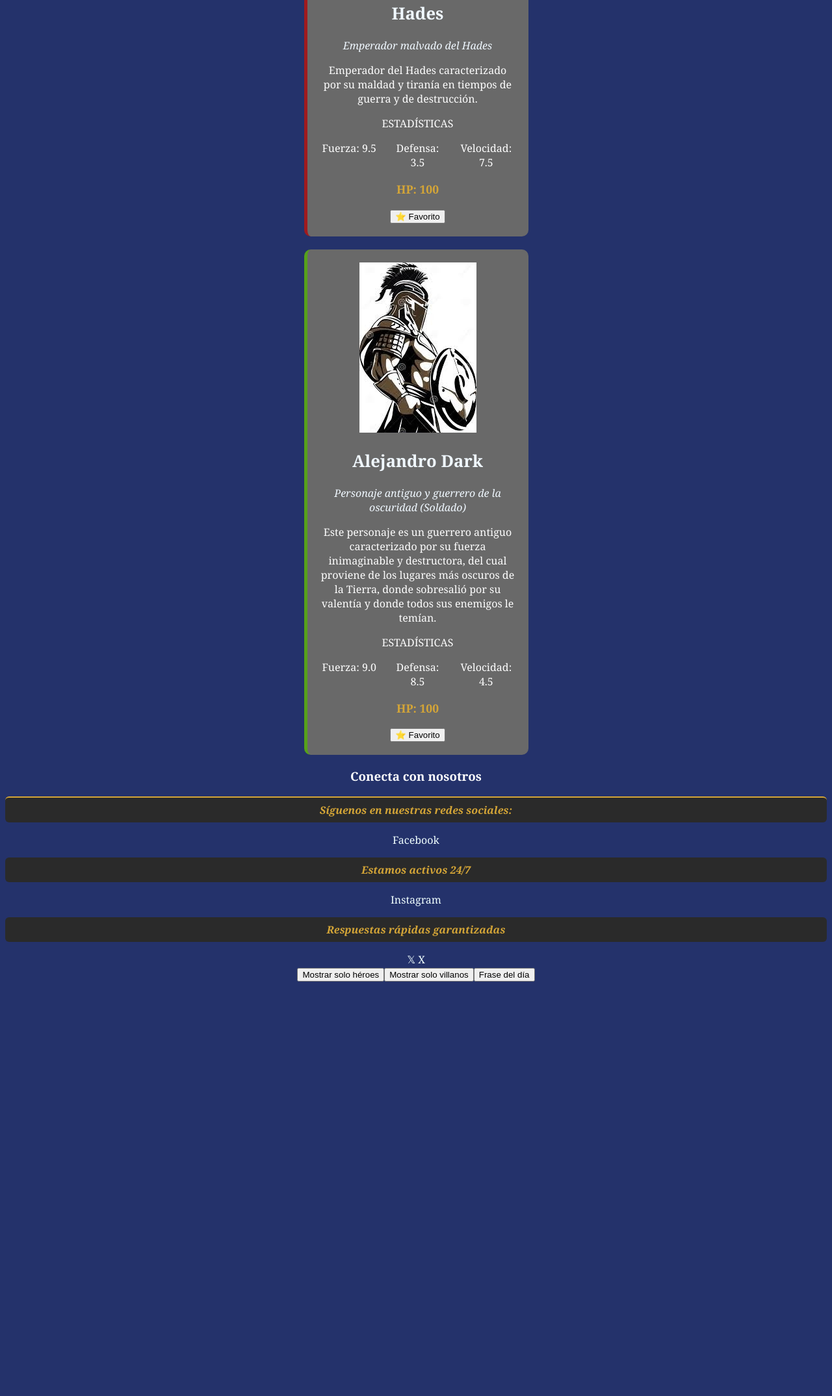
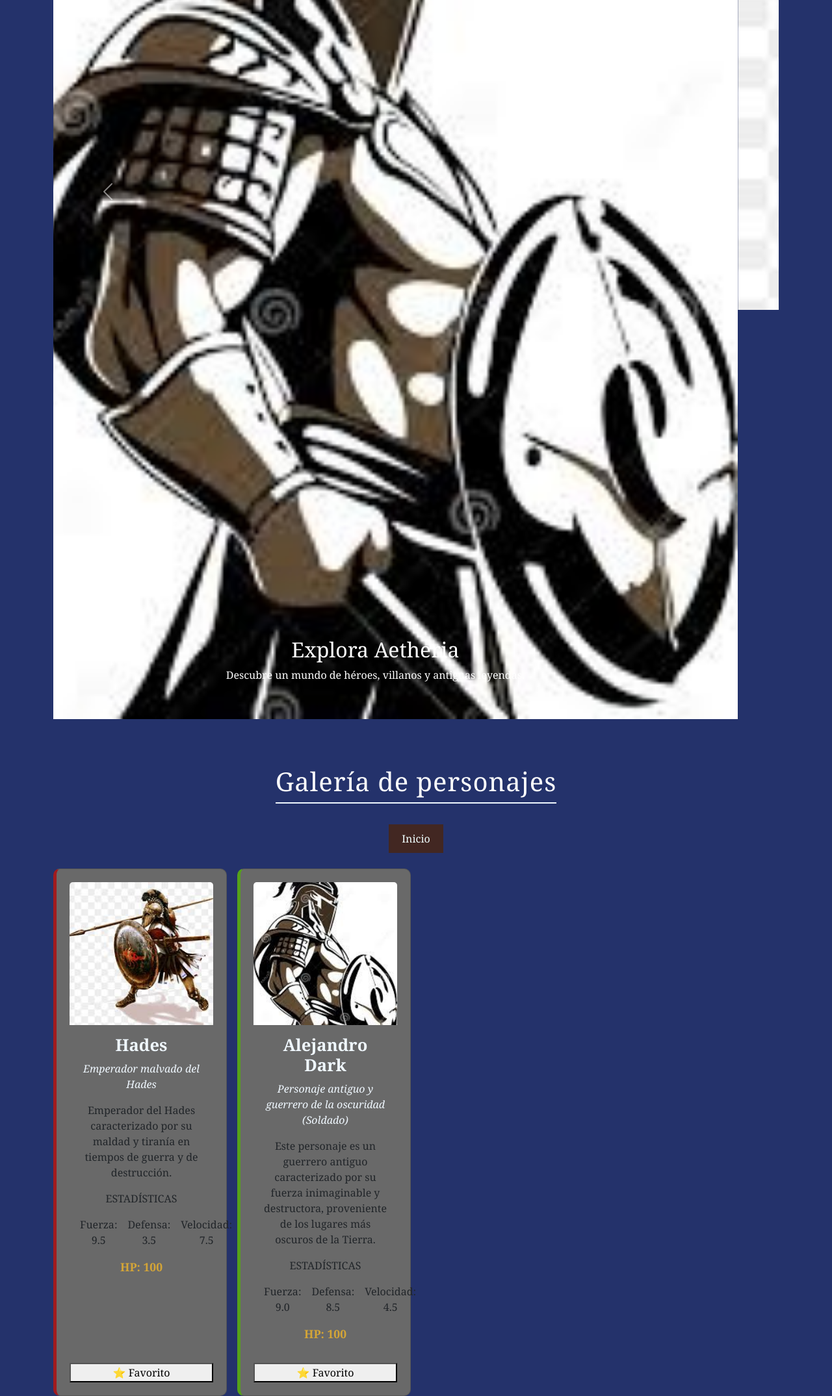
Before and after one commit to Christian-hub-art/Desarrollo-Web-Atheneas, a plain HTML site: page Taller 2 Desarrollo Web BecerraChristian/personajes.html in a window 1280 px wide. Shown: the part 541-2690 px from the top of the page at 65% size. Before the commit the page ends 2060 px from the top, so only its background shows below. Drawn offline with nearby package versions, Linux system fonts and the light colour scheme.

Commit message:
Actulizo con botstrap y

```diff
--- a/Taller 2 Desarrollo Web BecerraChristian/estilos.css
+++ b/Taller 2 Desarrollo Web BecerraChristian/estilos.css
@@ -37,8 +37,12 @@ body {
     background-color: dimgrey;
     padding: 20px;
     border-radius: 10px;
-    max-width: 300px;
-    margin: 20px auto;
+    text-align: center;
+}
+
+.ficha img {
+    height: 220px;
+    object-fit: cover;
 }
 
 .nombre {
--- a/Taller 2 Desarrollo Web BecerraChristian/personajes.html
+++ b/Taller 2 Desarrollo Web BecerraChristian/personajes.html
@@ -4,6 +4,7 @@
 <head>
     <meta charset="UTF-8">
     <meta name="viewport" content="width=device-width, initial-scale=1.0">
+    <link href="https://cdn.jsdelivr.net/npm/bootstrap@5.3.3/dist/css/bootstrap.min.css" rel="stylesheet">
     <link rel="stylesheet" href="estilos.css">
     <script src="script.js" defer></script>
     <title>Proyecto desarrollo web</title>
@@ -12,87 +13,83 @@
 <body>
 
 
-    <div style="text-align: center; padding: 60px 20px;">
-        <h1 id="titulo-galeria">
-            Galería de personajes
-        </h1>
-    </div>
+    <main class="container py-4">
+        <div id="aetheria-carousel" class="carousel slide mb-5" data-bs-ride="carousel">
+            <div class="carousel-inner">
+                <div class="carousel-item active">
+                    <img src="Heroe1.jpg" class="d-block w-100" alt="Héroe de Aetheria">
+                    <div class="carousel-caption">
+                        <h2>Explora Aetheria</h2>
+                        <p>Descubre un mundo de héroes, villanos y antiguas leyendas.</p>
+                    </div>
+                </div>
+                <div class="carousel-item">
+                    <img src="Villano1.jpg" class="d-block w-100" alt="Villano de Aetheria">
+                    <div class="carousel-caption">
+                        <h2>Forja tu leyenda</h2>
+                        <p>Elige tu personaje y comienza tu propia aventura.</p>
+                    </div>
+                </div>
+                <div class="carousel-item">
+                    <img src="Heroe1.jpg" class="d-block w-100" alt="Aventura en Aetheria">
+                    <div class="carousel-caption">
+                        <h2>Comparte la aventura</h2>
+                        <p>Juega, diviértete y encuentra aliados en el camino.</p>
+                    </div>
+                </div>
+            </div>
+            <button class="carousel-control-prev" type="button" data-bs-target="#aetheria-carousel" data-bs-slide="prev">
+                <span class="carousel-control-prev-icon" aria-hidden="true"></span>
+                <span class="visually-hidden">Anterior</span>
+            </button>
+            <button class="carousel-control-next" type="button" data-bs-target="#aetheria-carousel" data-bs-slide="next">
+                <span class="carousel-control-next-icon" aria-hidden="true"></span>
+                <span class="visually-hidden">Siguiente</span>
+            </button>
+        </div>
 
-    <div class="boton">
-        <a href="index.html">
-            Inicio
-        </a>
-    </div>
+        <div class="text-center py-4">
+            <h1 id="titulo-galeria">Galería de personajes</h1>
+        </div>
 
-    <article class="ficha" data-tipo="villano">
+        <div class="boton mb-4">
+            <a href="index.html">Inicio</a>
+        </div>
 
-        <img src="Villano1.jpg"
-             alt="Un tirano cacracterizado por su maldad y soberbia">
+        <section class="row g-3" aria-label="Personajes de Aetheria">
+            <div class="col-12 col-md-6 col-lg-3">
+                <article class="ficha card h-100" data-tipo="villano">
+                    <img src="Villano1.jpg" class="card-img-top" alt="Un tirano caracterizado por su maldad y soberbia">
+                    <div class="card-body">
+                        <h2 class="nombre">Hades</h2>
+                        <p class="clase">Emperador malvado del Hades</p>
+                        <p>Emperador del Hades caracterizado por su maldad y tiranía en tiempos de guerra y de destrucción.</p>
+                        <p>ESTADÍSTICAS</p>
+                        <ul class="stats">
+                            <li>Fuerza: 9.5</li><li>Defensa: 3.5</li><li>Velocidad: 7.5</li>
+                        </ul>
+                        <p class="vida">HP: 100</p>
+                    </div>
+                </article>
+            </div>
 
-        <h2 class="nombre">
-            Hades
-        </h2>
-
-        <p class="clase">
-            Emperador malvado del Hades
-        </p>
-
-        <p>
-            Emperador del Hades caracterizado por su maldad y tiranía
-            en tiempos de guerra y de destrucción.
-        </p>
-
-        <p>
-            ESTADÍSTICAS
-        </p>
-
-        <ul class="stats">
-            <li>Fuerza: 9.5</li>
-            <li>Defensa: 3.5</li>
-            <li>Velocidad: 7.5</li>
-        </ul>
-
-        <p class="vida">
-            HP: 100
-        </p>
-
-    </article>
-
-    <article class="ficha" data-tipo="heroe">
-
-        <img src="Heroe1.jpg"
-             alt="Un guerrero antiguo caracterizado por su fuerza inimaginable y destructora">
-
-        <h2 class="nombre">
-            Alejandro Dark
-        </h2>
-
-        <p class="clase">
-            Personaje antiguo y guerrero de la oscuridad (Soldado)
-        </p>
-
-        <p>
-            Este personaje es un guerrero antiguo caracterizado por su
-            fuerza inimaginable y destructora, del cual proviene de los
-            lugares más oscuros de la Tierra, donde sobresalió por su
-            valentía y donde todos sus enemigos le temían.
-        </p>
-
-        <p>
-            ESTADÍSTICAS
-        </p>
-
-        <ul class="stats">
-            <li>Fuerza: 9.0</li>
-            <li>Defensa: 8.5</li>
-            <li>Velocidad: 4.5</li>
-        </ul>
-
-        <p class="vida">
-            HP: 100
-        </p>
-
-    </article>
+            <div class="col-12 col-md-6 col-lg-3">
+                <article class="ficha card h-100" data-tipo="heroe">
+                    <img src="Heroe1.jpg" class="card-img-top" alt="Un guerrero antiguo caracterizado por su fuerza inimaginable y destructora">
+                    <div class="card-body">
+                        <h2 class="nombre">Alejandro Dark</h2>
+                        <p class="clase">Personaje antiguo y guerrero de la oscuridad (Soldado)</p>
+                        <p>Este personaje es un guerrero antiguo caracterizado por su fuerza inimaginable y destructora, proveniente de los lugares más oscuros de la Tierra.</p>
+                        <p>ESTADÍSTICAS</p>
+                        <ul class="stats">
+                            <li>Fuerza: 9.0</li><li>Defensa: 8.5</li><li>Velocidad: 4.5</li>
+                        </ul>
+                        <p class="vida">HP: 100</p>
+                    </div>
+                </article>
+            </div>
+        </section>
+    </main>
 
     <div class="redes-pagina">
 
@@ -138,7 +135,7 @@
 
     </div>
 
-
+    <script src="https://cdn.jsdelivr.net/npm/bootstrap@5.3.3/dist/js/bootstrap.bundle.min.js"></script>
 </body>
 
 </html>
--- a/Taller 2 Desarrollo Web BecerraChristian/script.js
+++ b/Taller 2 Desarrollo Web BecerraChristian/script.js
@@ -1,29 +1,23 @@
 window.onload = function(){
     var fichas = document.querySelectorAll(".ficha");
+    function mostrarTipo(tipo) {
+        for (var ficha of fichas) {
+            ficha.closest(".col-12").style.display =
+                tipo === "todos" || ficha.getAttribute("data-tipo") === tipo ? "" : "none";
+        }
+    }
     var boton = document.createElement("button");
     boton.textContent = "Mostrar solo héroes";
     document.body.appendChild(boton);
     boton.addEventListener("click", function(){
-            for (var ficha of fichas ){
-                if(ficha.getAttribute("data-tipo")=== "villano") {
-                    ficha.style.display = "none";
-                }else{
-                    ficha.classList.add("resultado");
-                }
-            }
+            mostrarTipo("heroe");
     });
 
     var boton2 = document.createElement("button");
     boton2.textContent = "Mostrar solo villanos";
     document.body.appendChild(boton2);
     boton2.addEventListener("click", function(){
-        for(var ficha of fichas){
-            if(ficha.getAttribute("data-tipo")==="heroe"){
-                ficha.style.display = "none";
-            }else{
-                ficha.classList.add("resultado");
-            }
-        }
+        mostrarTipo("villano");
     });
 
     for (var ficha of fichas) {
@@ -92,7 +86,7 @@ window.onload = function(){
         botonFav.textContent = "⭐ Favorito";
         ficha.appendChild(botonFav);
         botonFav.addEventListener("click",function(){
-            var nombreEl = this.parentElement-this.querySelector(".nombre");
+            var nombre = this.closest(".ficha").querySelector(".nombre");
             guardarFavorito(nombre.textContent)
             .then(function(mensaje) { console.log(mensaje); })
             .catch(function(error) { console.log(error); });
```
